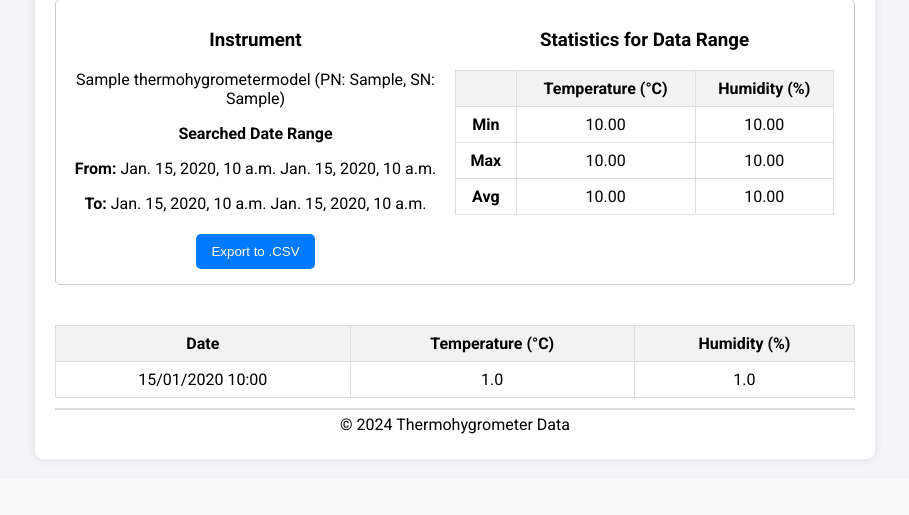
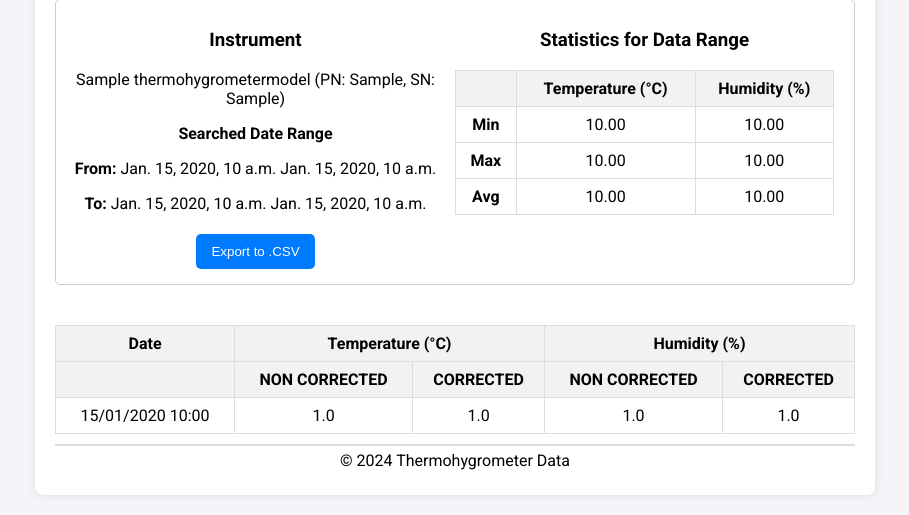
Before and after one commit to rafacalassara/fluke_dewk_1620A_project, a Django app: template fluke_data/templates/fluke_data/data_visualization.html in a window 1280 px wide. Shown: the part 767-1282 px from the top of the page, without its empty margins (185-1094 px from the left). Before the commit the page ends 1229 px from the top, so only its background shows below. Run offline with Django 5.2, Linux system fonts and the light colour scheme; tables that the repository leaves empty hold one stand-in row (values such as "Sample post"); the template is opened without the code that fills it: values that come from a table or form of the project are taken from there, most other values are stand-ins (such as "Sample title", 1, 10 or a date in 2020).

Commit message:
add corrected measures to data visualization

```diff
--- a/fluke_data/consumers.py
+++ b/fluke_data/consumers.py
@@ -142,7 +142,9 @@ class DataConsumer(AsyncWebsocketConsumer):
         MeasuresModel.objects.create(
             instrument=self.thermo,
             temperature=data['temperature'],
+            corrected_temperature=data['corrected_temperature'],
             humidity=data['humidity'],
+            corrected_humidity=data['corrected_humidity'],
             date=datetime.strptime(data['date'], '%Y/%m/%d %H:%M:%S')
         )
 
--- a/fluke_data/models.py
+++ b/fluke_data/models.py
@@ -58,7 +58,9 @@ class ThermohygrometerModel(models.Model):
 class MeasuresModel(models.Model):
     instrument = models.ForeignKey(ThermohygrometerModel, on_delete=models.SET_NULL, null=True)
     temperature = models.FloatField(editable=False)
+    corrected_temperature = models.FloatField(editable=False, null=True, blank=True)
     humidity = models.FloatField(editable=False)
+    corrected_humidity = models.FloatField(editable=False, null=True, blank=True)
     date = models.DateTimeField(editable=False)
     pn = models.CharField(max_length=100, blank=True, null=True, editable=False)
     sn = models.CharField(max_length=100, blank=True, null=True, editable=False)
--- a/fluke_data/templates/fluke_data/data_visualization.html
+++ b/fluke_data/templates/fluke_data/data_visualization.html
@@ -98,8 +98,15 @@
             <thead style="position: sticky; top: 0; background-color: white;">
               <tr>
                 <th>Date</th>
-                <th>Temperature (°C)</th>
-                <th>Humidity (%)</th>
+                <th colspan="2">Temperature (°C)</th>
+                <th colspan="2">Humidity (%)</th>
+              </tr>
+              <tr>
+                <th></th>
+                <th>NON CORRECTED</th>
+                <th>CORRECTED</th>
+                <th>NON CORRECTED</th>
+                <th>CORRECTED</th>
               </tr>
             </thead>
             <tbody>
@@ -107,7 +114,9 @@
                 <tr>
                   <td>{{ measure.date|date:"d/m/Y H:i" }}</td>
                   <td>{{ measure.temperature }}</td>
+                  <td>{{ measure.corrected_temperature }}</td>
                   <td>{{ measure.humidity }}</td>
+                  <td>{{ measure.corrected_humidity }}</td>
                 </tr>
               {% endfor %}
             </tbody>
--- a/thermohygrometer/thermohygrometer.py
+++ b/thermohygrometer/thermohygrometer.py
@@ -173,7 +173,7 @@ class Thermohygrometer:
     # Usage example
     def apply_correction(self, calibration_certificate, measurement_type, measured_value):
         correction = self.get_correction(calibration_certificate, measurement_type, measured_value)
-        corrected_value = round(measured_value + correction, 2)
+        corrected_value = round(measured_value - correction, 2)
         return corrected_value
 
     @staticmethod
```
Also changed, not shown: fluke_data/migrations/0007_measuresmodel_corrected_humidity_and_more.py (added), 1 other file.
